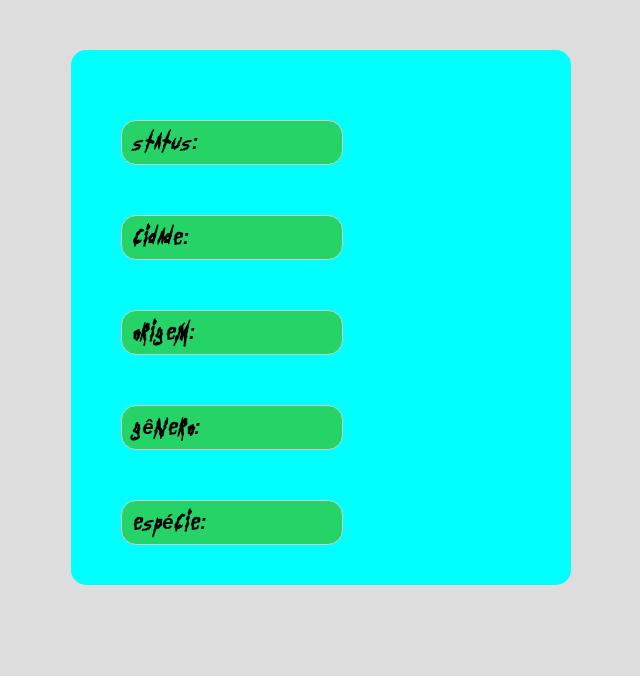
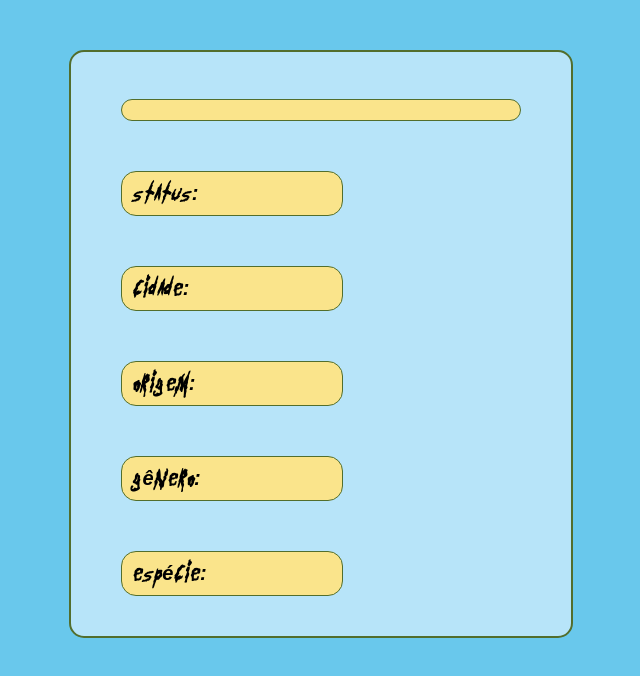
Before and after one commit to CesarNahra/exercicios, a plain HTML site: page rick_and_morty/index.html in a window 1280 px wide. Shown: the whole page, without its empty margins (319-959 px from the left). Drawn offline with Linux system fonts and the light colour scheme; no server answers.

Commit message:
Adição das cores oficiais do desenho

```diff
--- a/rick_and_morty/css/styles.css
+++ b/rick_and_morty/css/styles.css
@@ -5,27 +5,35 @@
 
 html {
     font-family: "Get Schwifty", sans-serif;
-    background-color: #ddd;
+    background-color: #69c8ecff;
 }
 
 .container {
     max-width: 400px;
-    background-color: #00ffff;
+    background-color: #b7e4f9ff;
+    border: 2px solid #526e2dff;
     position: relative;
     margin: 50px auto;
     padding: 20px 50px;
     border-radius: 15px;
 }
 
+#main-content .name {
+    font-size: 40px;
+    padding: 10px;
+    background-color: #fae48bff;
+    border-radius: 15px;
+    border: 1px solid #526e2dff;
+}
 
 #main-content p {
     font-weight: bold;
     font-size: 20px;
     width: 200px;
     margin-top: 50px;
-    border: 1px solid #ccc;
+    border: 1px solid #526e2dff;
     border-radius: 15px;
     font-style: italic;
-    background-color: #25d366;
+    background-color: #fae48bff;
     padding: 10px;
 }
--- a/rick_and_morty/js/scripts.js
+++ b/rick_and_morty/js/scripts.js
@@ -7,14 +7,14 @@ const charGender = document.querySelector(".type");
 const charSpecie = document.querySelector(".human");
 
 
-let url = "https://rickandmortyapi.com/api/character/1"
+let url = "https://rickandmortyapi.com/api/character/70"
 
 async function search() {
     const response = await fetch(url);
     const data =  await response.json();
     console.log(data);
     charName.innerHTML = data.name;
-    charPhoto.innerHTML = `<img src="https://rickandmortyapi.com/api/character/avatar/1.jpeg">`
+    charPhoto.innerHTML = `<img src="https://rickandmortyapi.com/api/character/avatar/70.jpeg">`
     charSituation.innerHTML = data.status;
     charCity.innerHTML = data.location.name;
     charOrigin.innerHTML = data.origin.name;
```
